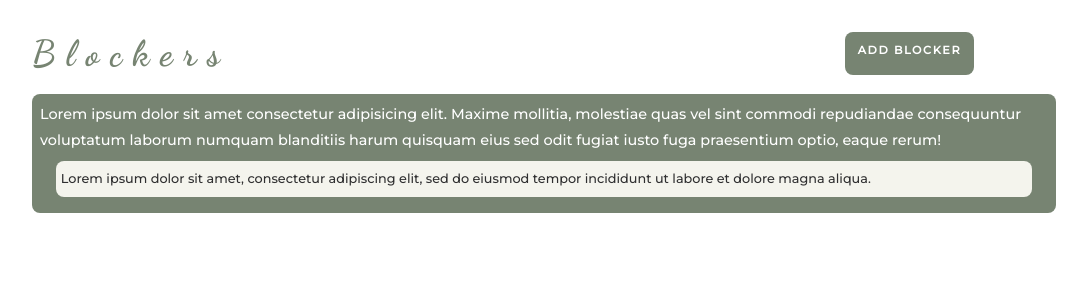
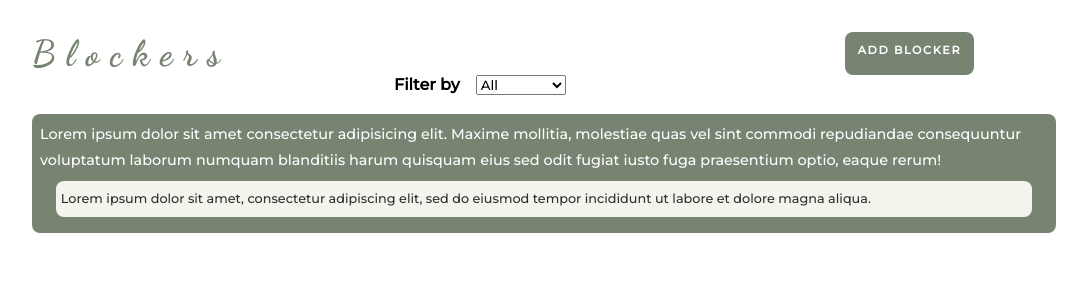
Before and after one commit to Onan-Thairu/blockers-client, a React (Create React App) app: page / in a window 1280 px wide. Shown: the top 300 px of the page, without its empty margins (96-1183 px from the left). Built offline with nearby package versions, Linux system fonts and the light colour scheme.

Commit message:
Create and style Filter component.

```diff
--- a/src/components/Blockers.jsx
+++ b/src/components/Blockers.jsx
@@ -1,5 +1,6 @@
 import { useEffect, useState } from "react"
 import Description from "./Description"
+import Filter from "./Filter"
 
 function Blockers() {
 
@@ -18,6 +19,7 @@ function Blockers() {
 
   return (
     <>
+      <Filter/>
         {/* {
           blockers.map((blocker) => {
             return (
--- /dev/null
+++ b/src/components/Filter.jsx
@@ -0,0 +1,27 @@
+import styled from "styled-components";
+
+function Filter() {
+  return (
+    <FilterContainer>
+      <p>Filter by</p>
+      <select id="tags" name="tags">
+        <option value="all">All</option>
+        <option value="react">React</option>
+        <option value="ruby">Ruby</option>
+        <option value="javascript">Javascript</option>
+      </select>
+    </FilterContainer>
+  )
+}
+const FilterContainer = styled.div`
+  display: flex;
+  width: 300px;
+  margin: 0rem auto;
+
+  p {
+    padding-right: 1rem;
+    font-weight: 600;
+  }
+`
+
+export default Filter
```
